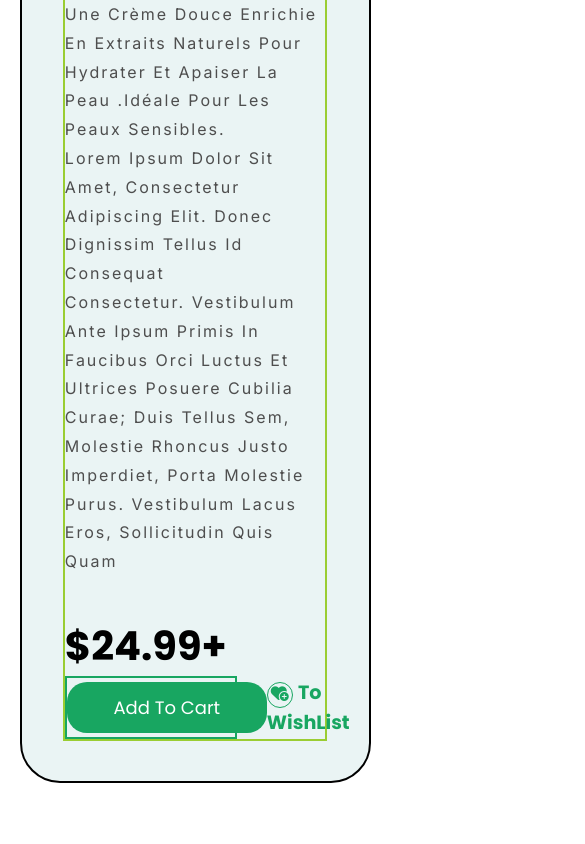
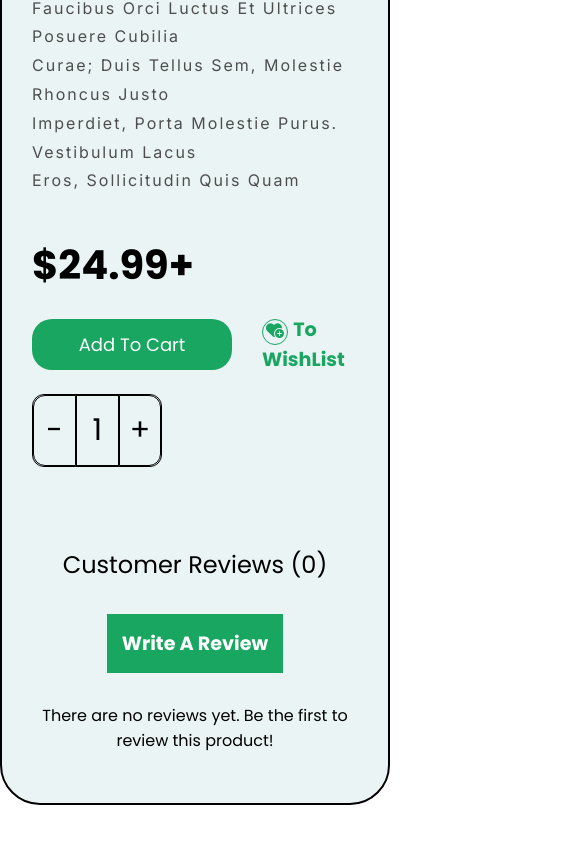
Before and after one commit to ElMehdiCherkaoui/Coin-De-Para, a plain HTML site: page details-produit.html in a window 390 px wide. Shown: the part 1106-1950 px from the top of the page, 585 px wide, since content can reach past the window. Drawn offline with Linux system fonts and the light colour scheme.

Commit message:
Feat : Done with product details section

```diff
--- a/details-produit.html
+++ b/details-produit.html
@@ -17,21 +17,13 @@
 
 <body>
     <header>
-        <nav>
-            <div class="logo">
-                <a href=""><img src="/images/Green _P_ with Leaf Design 1.png" alt="logo image"></a>
-            </div>
-            <div class="links">
-                <img src="/images/Line 21.png" alt="Line" id="Line">
-                <a href="categorie.html">Categories</a>
-                <a href="produits.html">Produits</a>
-                <a href="details-produit.html">Details Produits</a>
-                <a href="Contact.html">Contact</a>
-            </div>
-        </nav>
+        <h1>momo</h1>
     </header>
     <main>
         <section class="Product-details">
+            <div class="pd-container">
+
+
             <div class="pd-infos">
                 <h2>Crème Hydratante Naturelle</h2>
                 <div class="details-paragraph">
@@ -56,17 +48,38 @@
                             <button><i style="font-size: larger;" class="fa-solid fa-heart-circle-plus"></i></button> <span> To WishList</span>
                         </div>
                     </div>
+                    <div class="adding">
+                        <div style="border: 1px solid black; padding: 12px 0; width: 80px; border-radius: 12px 0px 0px 12px;" >-</div>
+                        <div style="border: 1px solid black; padding: 12px 0; width: 80px; ">1</div>
+                        <div style="border: 1px solid black; padding: 12px 0; width: 80px; border-radius: 0px 12px 12px 0px;"" >+</div>
+                    </div>
                 </div>
 
             </div>
             <div class="pd-image">
                 <img src="/images/image 3.png" alt="">
             </div>
+            </div>
+
+            <div class="reviews">
+                <div class="review-container">
+                    <h2>Customer Reviews (0)</h2>
+                    <button>Write A Review</button>
+                </div>
+                <div >
+                    <p>There are no reviews yet. Be the first to review this product!</p>
+                </div>
+            </div>
         </section>
 
-        <section class="review">
+        <section class="saimili">
 
+            <div class="pd-card">
+
+            </div>
         </section>
+
+
     </main>
 
 </body>
--- a/style/style.css
+++ b/style/style.css
@@ -63,9 +63,13 @@ nav {
     margin: 42px auto;
     border-radius: 40px;
     padding: 40px;
+
+
+}
+
+.pd-container {
     display: flex;
     justify-content: space-between;
-    border: yellowgreen 3px solid;
 }
 
 .pd-infos {
@@ -118,7 +122,7 @@ nav {
     align-items: center;
     justify-content: space-between;
     width: 66%;
-    border: #18A661 2px solid;
+
 }
 
 .pd-price h2 {
@@ -157,27 +161,158 @@ nav {
 }
 
 
+
+.pd-image {
+
+    height: fit-content;
+}
+.pd-image img{
+
+    height: fit-content;
+}
+
+
+
+.pd-price {
+    display: flex;
+    flex-direction: column;
+    justify-content: space-around;
+    height: 100%;
+}
+
+
+.adding {
+    border: #000 1px solid;
+    border-radius: 12px;
+    width: 40%;
+    text-align: center;
+    display: flex;
+    justify-content: space-between;
+}
+
+.adding div {
+    font-size: 30px;
+    font-weight: lighter;
+}
+
+.reviews {
+
+    margin-top: 50px;
+    height: 120px;
+    display: flex;
+    flex-direction: column;
+
+    justify-content: space-between;
+    margin-bottom: 20px;
+}
+.reviews p {
+    text-align: center;
+}
+
+.review-container {
+    display: flex;
+    justify-content: space-between;
+
+}
+
+.review-container h2 {
+    font-family: 'Poppins' , sans-serif;
+    font-weight: 500;
+}
+
+.review-container button {
+    background-color: #18A661;
+    border: none;
+    color: white;
+    padding: 0 12px;
+    cursor: pointer;
+}
+
+
+
 @media (min-width: 375px) and (max-width: 767px) {
     .Product-details {
-        display: flex;
-        flex-direction: column-reverse;
+
         border: #000 2px solid;
-
+        width: 100%;
+        padding: 30px;
 
     }
 
+    .pd-container {
+        display: flex;
+        flex-direction: column-reverse;
+    }
+
+
+
     .pd-infos {
-        border: yellowgreen 2px solid;
-        width: 99%;
+        width: 100%;
         margin: auto;
         padding-top: 20px;
     }
 
 
+
+    .pd-image img{
+        width: 100%;
+        height: auto;
+        border-radius: 40px;
+        box-shadow: 0 0 10px rgb(81, 81, 81);
+    }
+
     .pd-image {
-        text-align: center;
-        width: 90%;
-        height: auto;
-        margin: auto;
+        height: fit-content;
     }
+
+    .pd-price {
+        display: flex;
+        flex-direction: column;
+        gap: 20px;
+
+    }
+
+    .pd-btn {
+        width: 100%;
+
+        display: flex;
+        justify-content: flex-start;
+        gap: 30px;
+
+    }
+
+    .add-to-cart {
+        padding: 10px;
+
+        padding: 0;
+    }
+
+    .reviews {
+
+        display: flex;
+        height: fit-content;
+        padding: 0;
+        margin-top: 80px;
+        gap: 30px;
+    }
+
+    .review-container {
+        display: flex;
+        flex-direction: column;
+        align-items: center;
+
+        justify-content: space-between;
+        gap: 32px;
+        height: fit-content;
+    }
+
+    .review-container button {
+        width: fit-content;
+
+        padding: 15px ;
+        font-size: larger;
+        font-weight: bold;
+    }
+
+
 }
```
Also changed, not shown: images/image 15.png (added).
